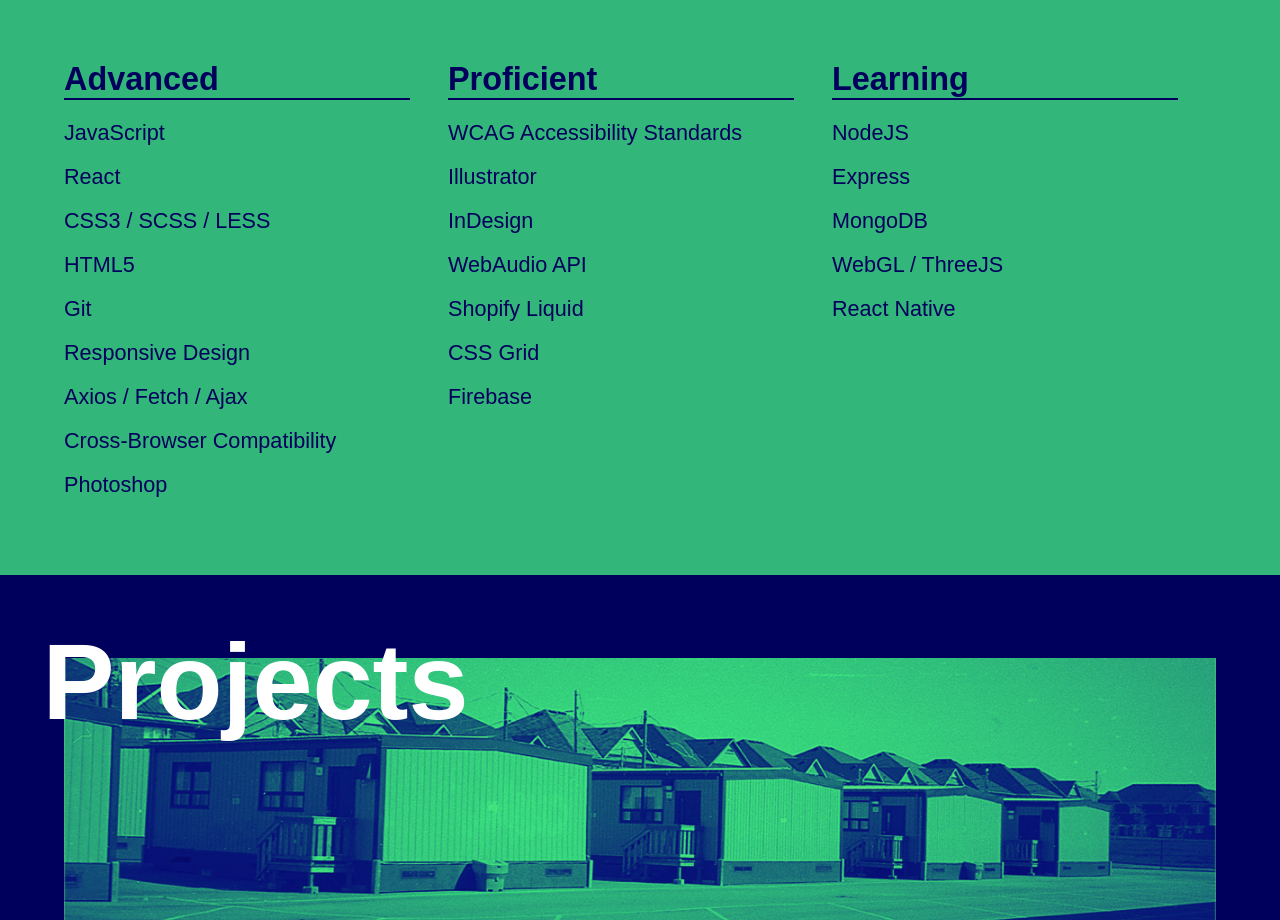
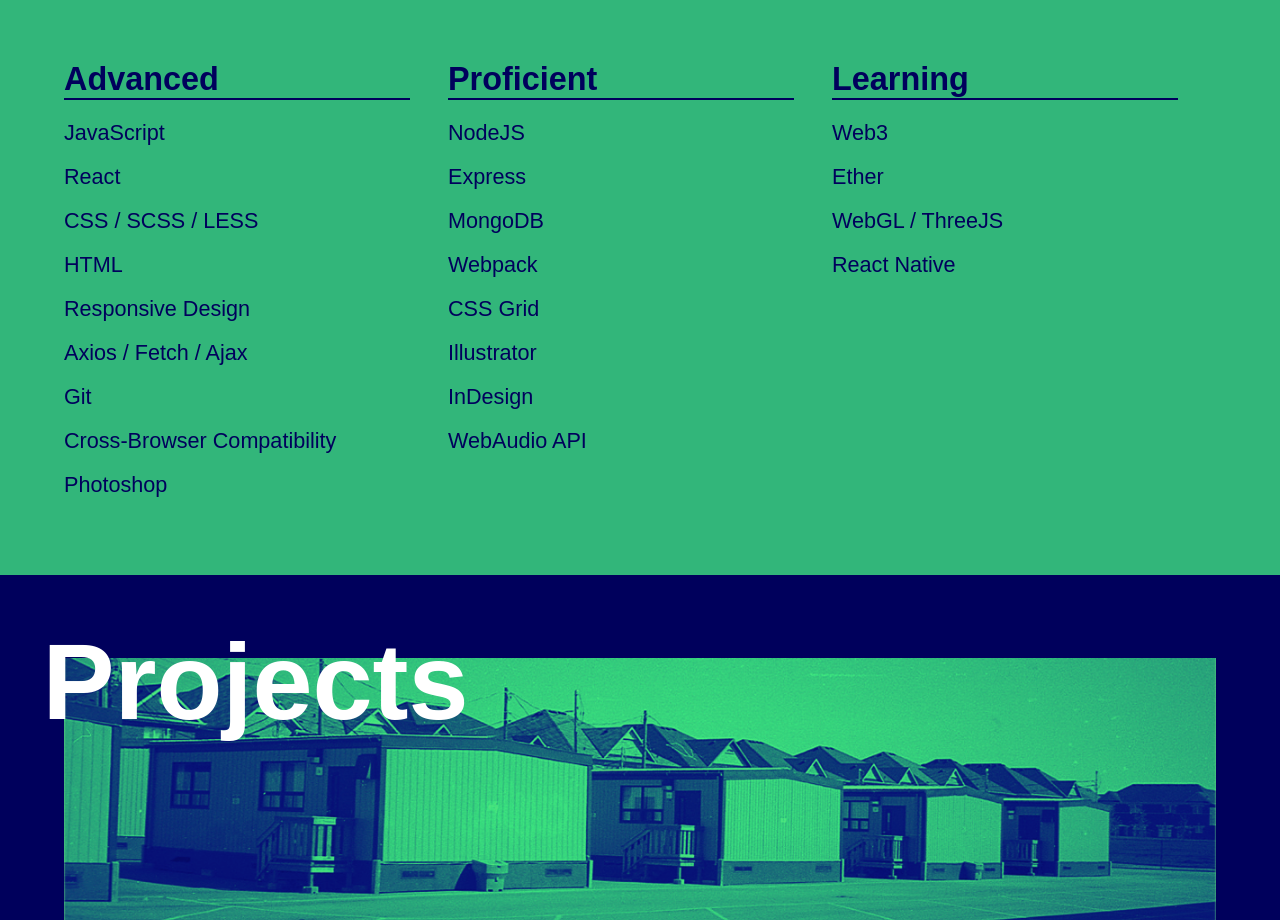
Before and after one commit to phamandrew/portfolio-three, a plain HTML site: page index.html in a window 1280 px wide. Shown: the part 1928-2848 px from the top of the page. Drawn offline with nearby package versions, Linux system fonts and the light colour scheme.

Commit message:
most recent updates

```diff
--- a/index.html
+++ b/index.html
@@ -79,11 +79,11 @@
 				<ul>
 					<li>JavaScript</li>
                     <li>React</li>
-                    <li>CSS3 / SCSS / LESS</li>
-					<li>HTML5</li>
-                    <li>Git</li>
+                    <li>CSS / SCSS / LESS</li>
+					<li>HTML</li>
                     <li>Responsive Design</li>
                     <li>Axios / Fetch / Ajax</li>
+                    <li>Git</li>
                     <li>Cross-Browser Compatibility</li>
                     <li>Photoshop</li>
 				</ul>
@@ -91,21 +91,24 @@
 			<div class="skillset">
 				<h3>Proficient</h3>
 				<ul>
-                    <li>WCAG Accessibility Standards</li>
+                    <li>NodeJS</li>
+                    <li>Express</li>
+                    <li>MongoDB</li>
+                    <li>Webpack</li>
+					<li>CSS Grid</li>
+                    <!-- <li>WCAG Accessibility Standards</li> -->
                     <li>Illustrator</li>
 					<li>InDesign</li>
                     <li>WebAudio API</li>
-					<li>Shopify Liquid</li>
-					<li>CSS Grid</li>
-					<li>Firebase</li>
+					<!-- <li>Shopify Liquid</li> -->
+					<!-- <li>Firebase</li> -->
 				</ul>
 			</div>
 			<div class="skillset">
 				<h3>Learning</h3>
 				<ul>
-                    <li>NodeJS</li>
-                    <li>Express</li>
-                    <li>MongoDB</li>
+                    <li>Web3</li>
+                    <li>Ether</li>
                     <li>WebGL / ThreeJS</li>
 					<li>React Native</li>
 				</ul>
```
